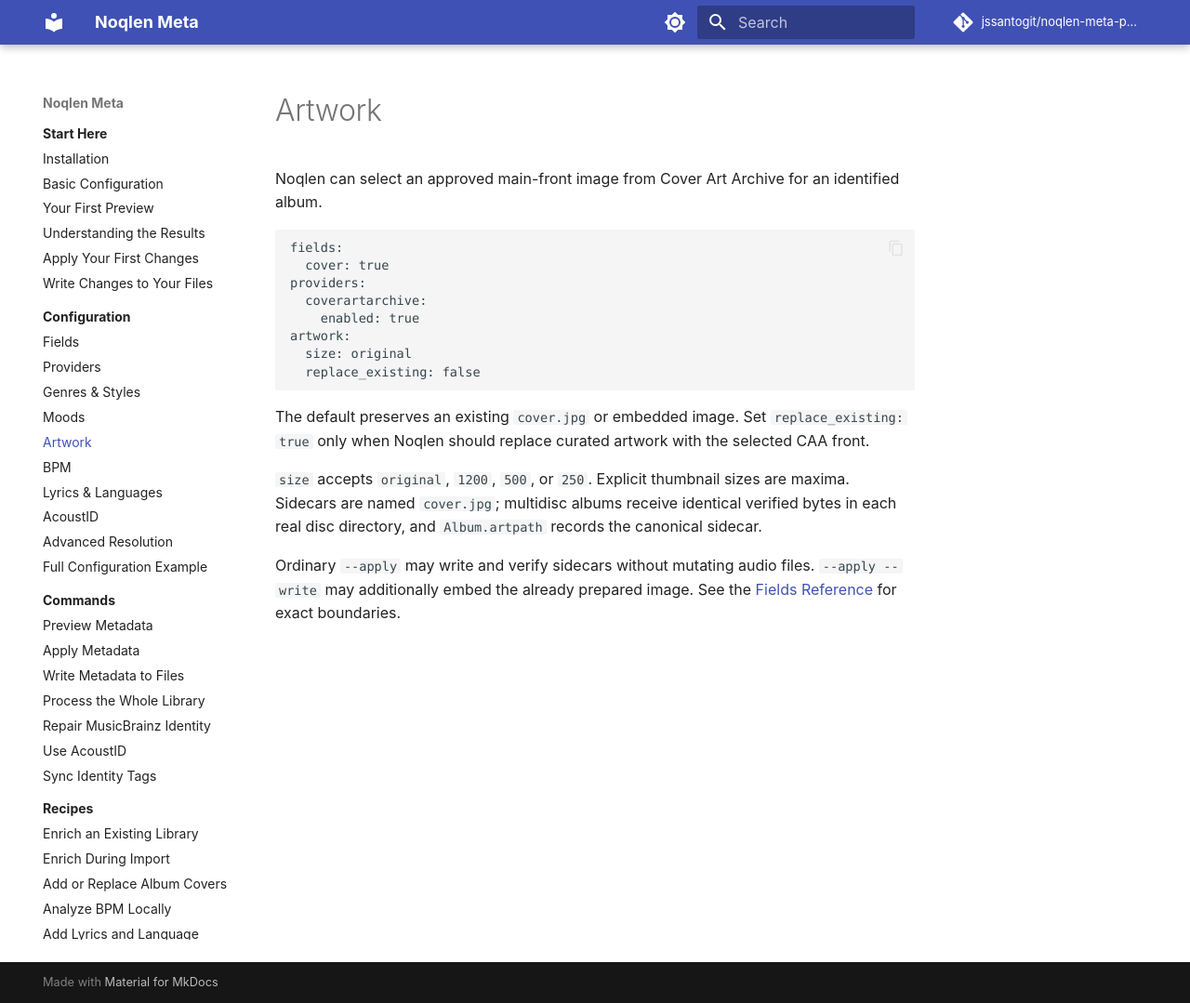
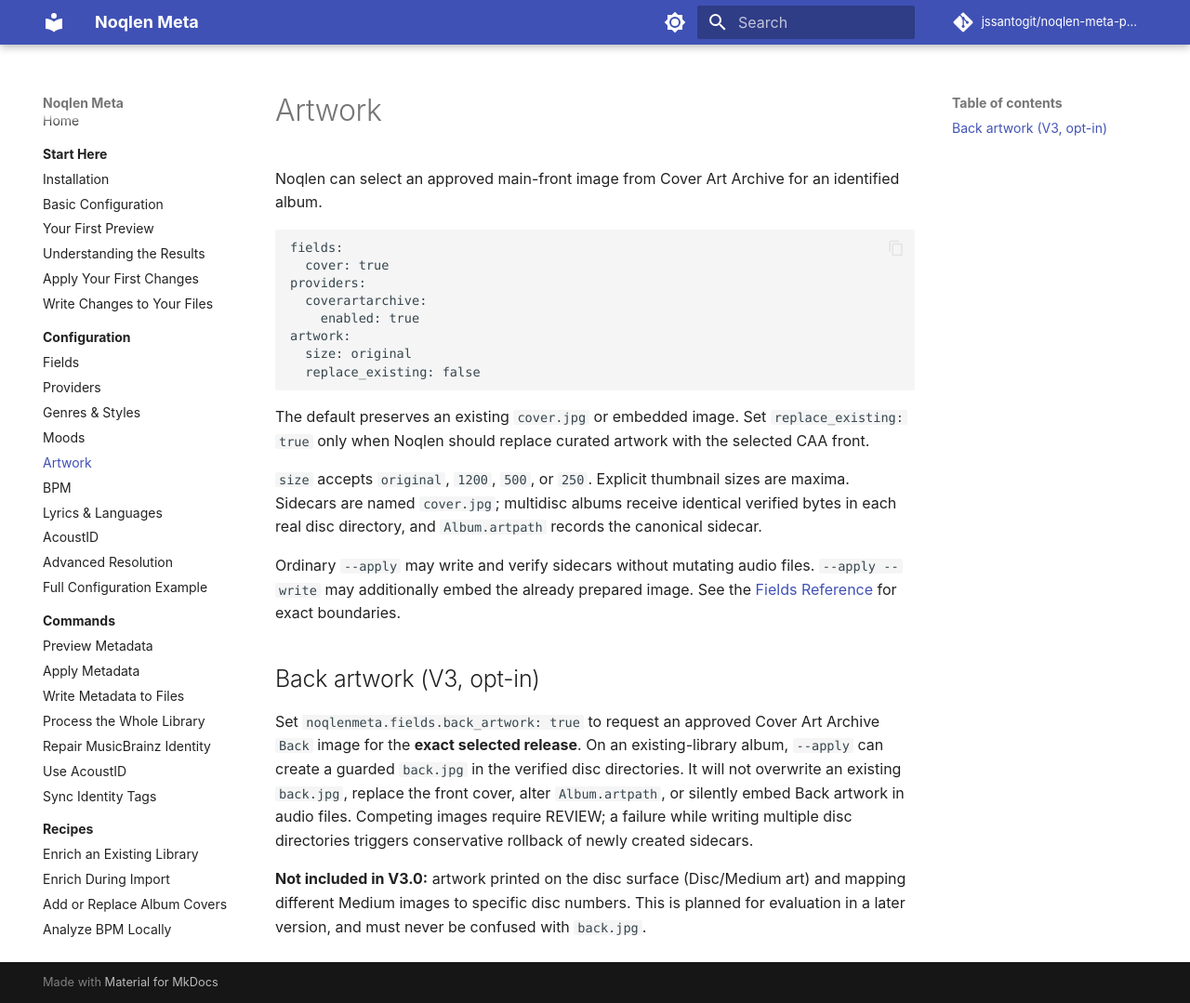
Before and after one commit to jssantogit/noqlen-meta-plugin, an MkDocs documentation site: the page built from site-docs/configuration/artwork.md, in a window 1280 px wide and 1079 px high. Shown: the whole window at 93% size. Built offline with MkDocs 1.6.1 and Material for MkDocs 9.7.7, drawn with Linux system fonts in a browser that asks for light colours; comment, search, counter and statistics services are not loaded.

Commit message:
docs(v3): align public feature guidance with accepted 3.0 scope

```diff
--- a/site-docs/configuration/artwork.md
+++ b/site-docs/configuration/artwork.md
@@ -26,3 +26,18 @@
 Ordinary `--apply` may write and verify sidecars without mutating audio files.
 `--apply --write` may additionally embed the already prepared image. See the
 [Fields Reference](../technical-reference/fields.md) for exact boundaries.
+
+
+## Back artwork (V3, opt-in)
+
+Set `noqlenmeta.fields.back_artwork: true` to request an approved Cover Art
+Archive `Back` image for the **exact selected release**. On an existing-library
+album, `--apply` can create a guarded `back.jpg` in the verified disc
+directories. It will not overwrite an existing `back.jpg`, replace the front
+cover, alter `Album.artpath`, or silently embed Back artwork in audio files.
+Competing images require REVIEW; a failure while writing multiple disc
+directories triggers conservative rollback of newly created sidecars.
+
+**Not included in V3.0:** artwork printed on the disc surface (Disc/Medium art)
+and mapping different Medium images to specific disc numbers. This is planned
+for evaluation in a later version, and must never be confused with `back.jpg`.
```
